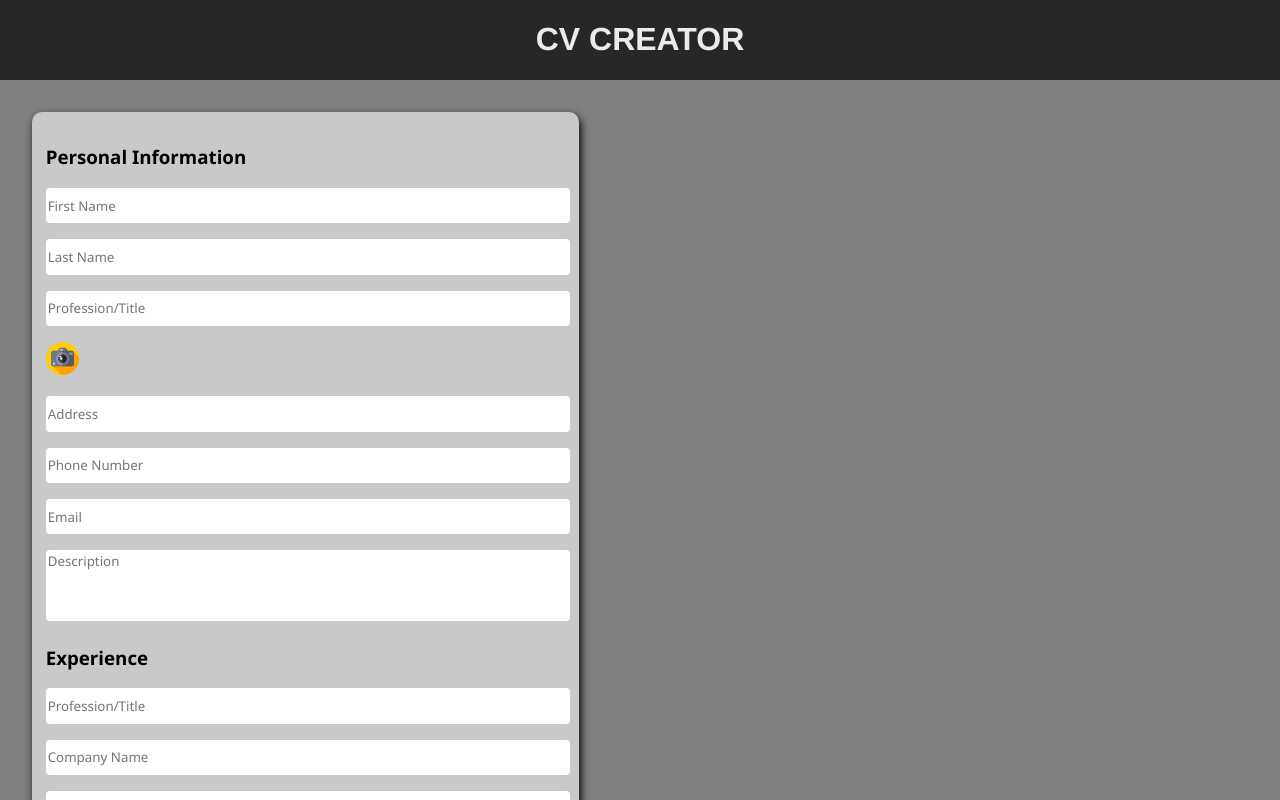
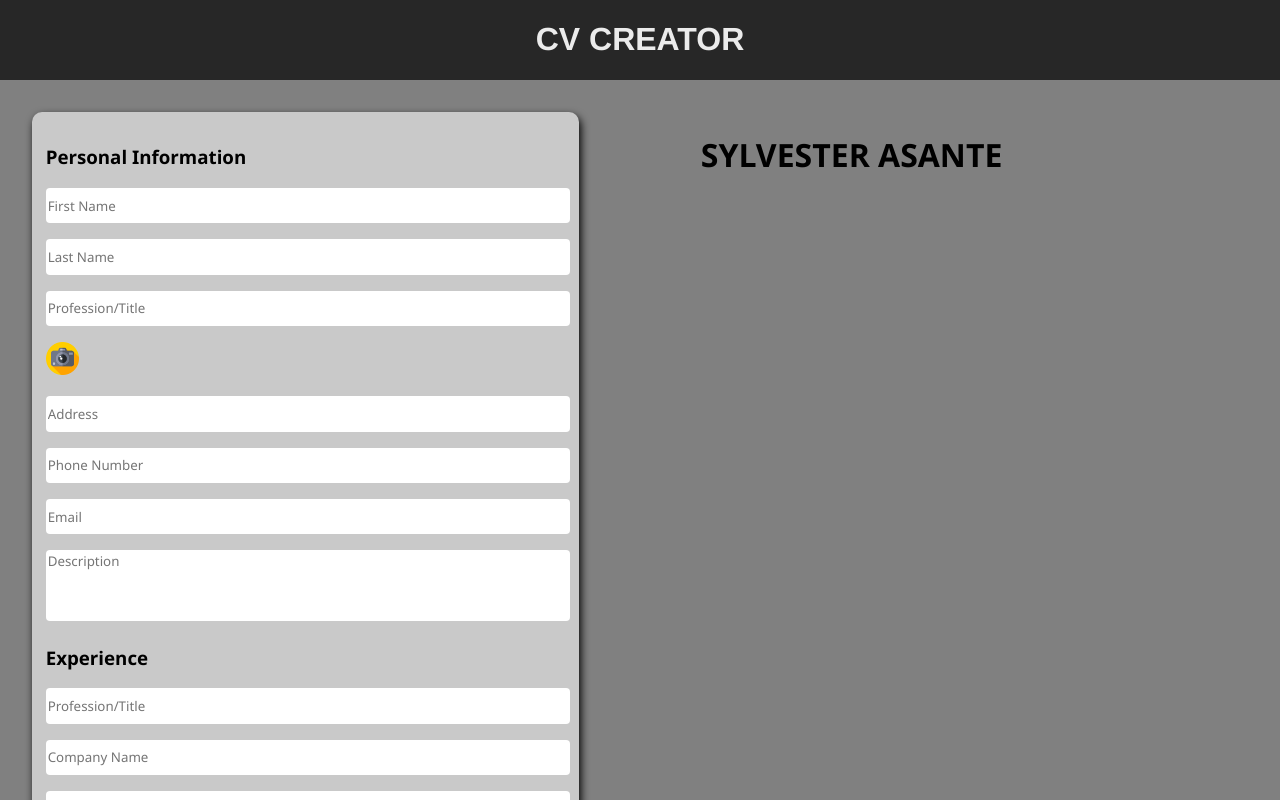
Before and after one commit to asantesylvesterkwame/My-first-React-App, a React (Create React App) app in the folder my-first-react-app/: page / in a window 1280 px wide. Shown: the top 800 px of the page. Built offline with nearby package versions, Linux system fonts and the light colour scheme; a web font is replaced by a local one.

Commit message:
created formdisplay title bar element

```diff
--- a/my-first-react-app/src/components/Form.jsx
+++ b/my-first-react-app/src/components/Form.jsx
@@ -50,7 +50,10 @@ function Form(props) {
                 </div>
             </div>
             <div className="Formdisplay">
+                <div className="CVTitleBar">
+                    <h1>SYLVESTER ASANTE</h1>
 
+                </div>
             </div>
         </div>
     );
```
